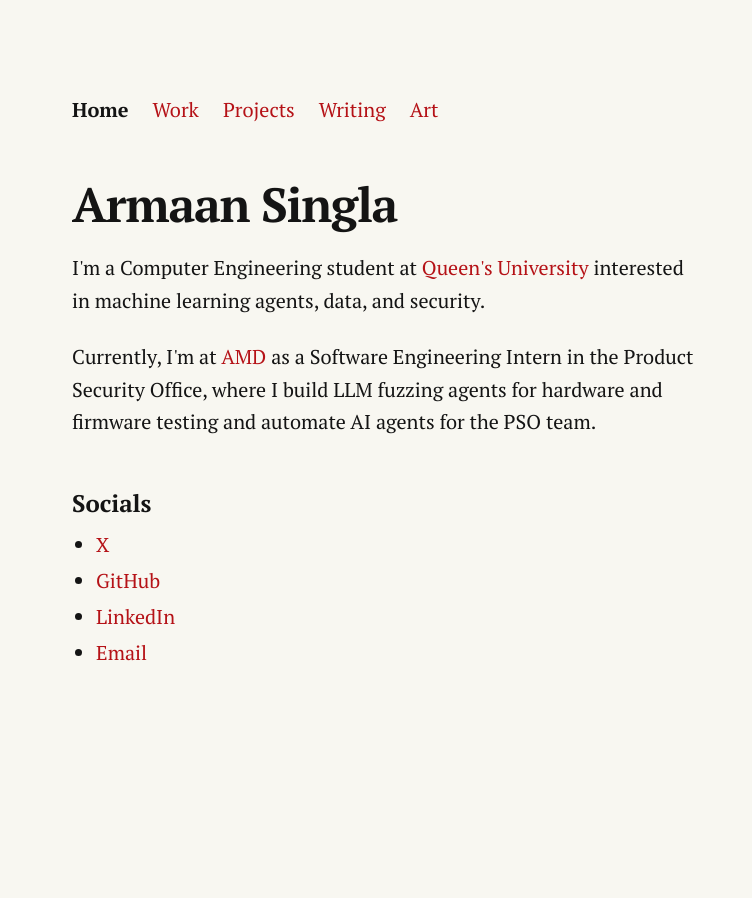
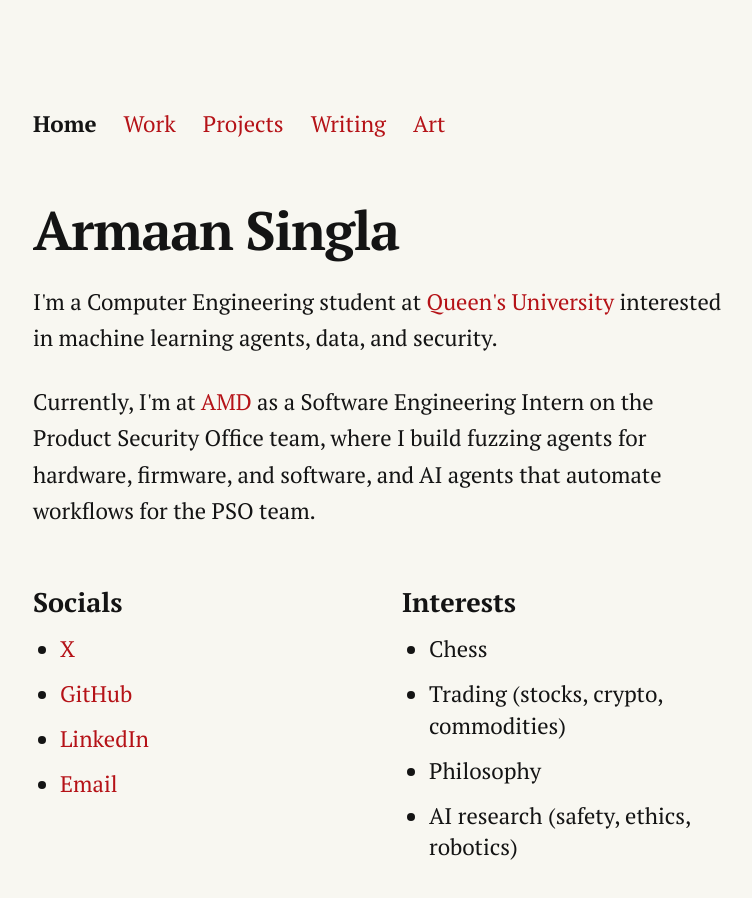
Before and after one commit to armaansingla14/personal-website, a React (Vite) app in the folder armaan-singla-portfolio-main/: page / in a window 1280 px wide. Shown: the top 898 px of the page, without its empty margins (256-1008 px from the left). Before the commit the page ends 800 px from the top, so only its background shows below. Built offline with nearby package versions, Linux system fonts and the light colour scheme.

Commit message:
Enlarge global type, add Interests section, refine copy
Raise root font-size for a uniform site-wide size bump; add an
Interests section beside Socials with roomier spacing; reword the
Home AMD line and the AMD/Smith Work entries.

```diff
--- a/armaan-singla-portfolio-main/src/index.css
+++ b/armaan-singla-portfolio-main/src/index.css
@@ -50,6 +50,7 @@
   }
 
   html {
+    font-size: 18px;
     scroll-behavior: smooth;
   }
 }
--- a/armaan-singla-portfolio-main/src/pages/Home.tsx
+++ b/armaan-singla-portfolio-main/src/pages/Home.tsx
@@ -3,6 +3,13 @@ const socials = [
   { label: "GitHub", href: "https://github.com/armaansingla14" },
   { label: "LinkedIn", href: "https://www.linkedin.com/in/armaansingla" },
   { label: "Email", href: "mailto:armaan.singla@outlook.com" },
+];
+
+const interests = [
+  "Chess",
+  "Trading (stocks, crypto, commodities)",
+  "Philosophy",
+  "AI research (safety, ethics, robotics)",
 ];
 
 const Home = () => {
@@ -33,14 +40,15 @@ const Home = () => {
         >
           AMD
         </a>{" "}
-        as a Software Engineering Intern in the Product Security Office, where I
-        build LLM fuzzing agents for hardware and firmware testing and automate
-        AI agents for the PSO team.
+        as a Software Engineering Intern on the Product Security Office team,
+        where I build fuzzing agents for hardware, firmware, and software, and
+        AI agents that automate workflows for the PSO team.
       </p>
 
-      <div className="pt-6">
+      <div className="pt-6 grid grid-cols-1 sm:grid-cols-2 gap-8">
+        <div>
           <h2 className="text-2xl font-bold mb-3">Socials</h2>
-        <ul className="space-y-2 text-xl list-disc pl-6">
+          <ul className="space-y-3 text-xl list-disc pl-6">
             {socials.map((s) => (
               <li key={s.label}>
                 <a
@@ -55,6 +63,16 @@ const Home = () => {
             ))}
           </ul>
         </div>
+
+        <div>
+          <h2 className="text-2xl font-bold mb-3">Interests</h2>
+          <ul className="space-y-3 text-xl list-disc pl-6">
+            {interests.map((i) => (
+              <li key={i}>{i}</li>
+            ))}
+          </ul>
+        </div>
+      </div>
     </div>
   );
 };
--- a/armaan-singla-portfolio-main/src/pages/Work.tsx
+++ b/armaan-singla-portfolio-main/src/pages/Work.tsx
@@ -7,7 +7,7 @@ const experiences = [
     role: "Software Engineer Intern",
     period: "Summer 2026",
     description:
-      "Building LLM fuzzing agents for hardware and firmware test generation and crash triage, and building automation AI agents for the Product Security Office.",
+      "On the Product Security Office (PSO) team as a software engineer, building LLM fuzzing agents for hardware and firmware testing, plus full-stack AI agents that automate PSO workflows like security-notice generation.",
   },
   {
     company: "Geotab",
@@ -27,7 +27,7 @@ const experiences = [
     role: "Teaching Assistant",
     period: "Fall 2025",
     description:
-      "Led 5 student teams through the full electrical and computer engineering design practice, managing each software/electrical project from concept to completion as project manager. Also a TA for APSC 141, supporting 800+ first-year students.",
+      "Teaching assistant for ELEC 290: Electrical and Computer Engineering Design and Practice, leading 5 teams through building a full software and electrical project from concept to completion. Also a teaching assistant for APSC 141: Introduction to Computer Programming for Engineers, teaching 800+ first-years the basics of C and prompt engineering.",
   },
   {
     company: "Scotiabank",
```
Lines whose indentation alone changed are shown as unchanged.
